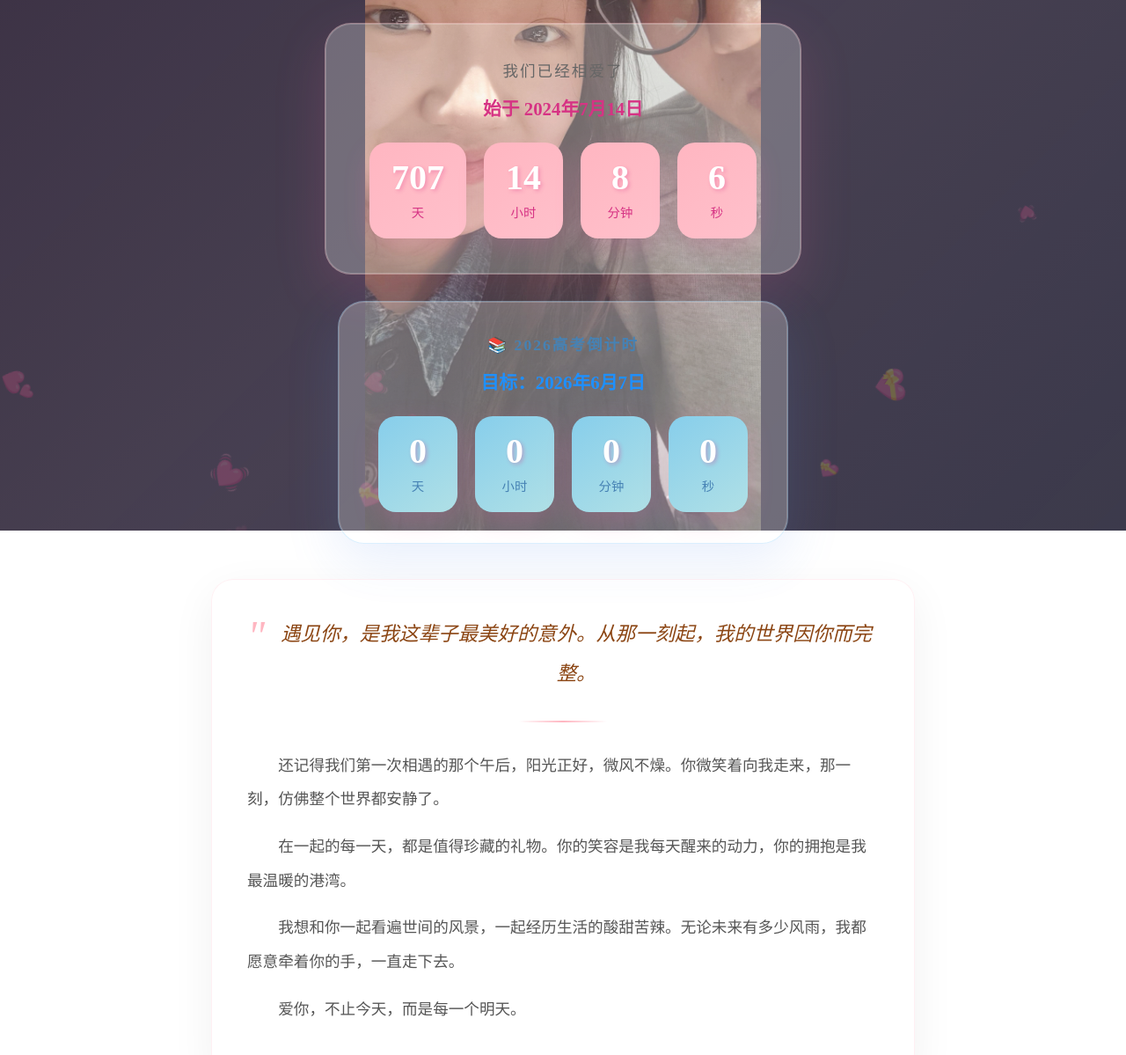
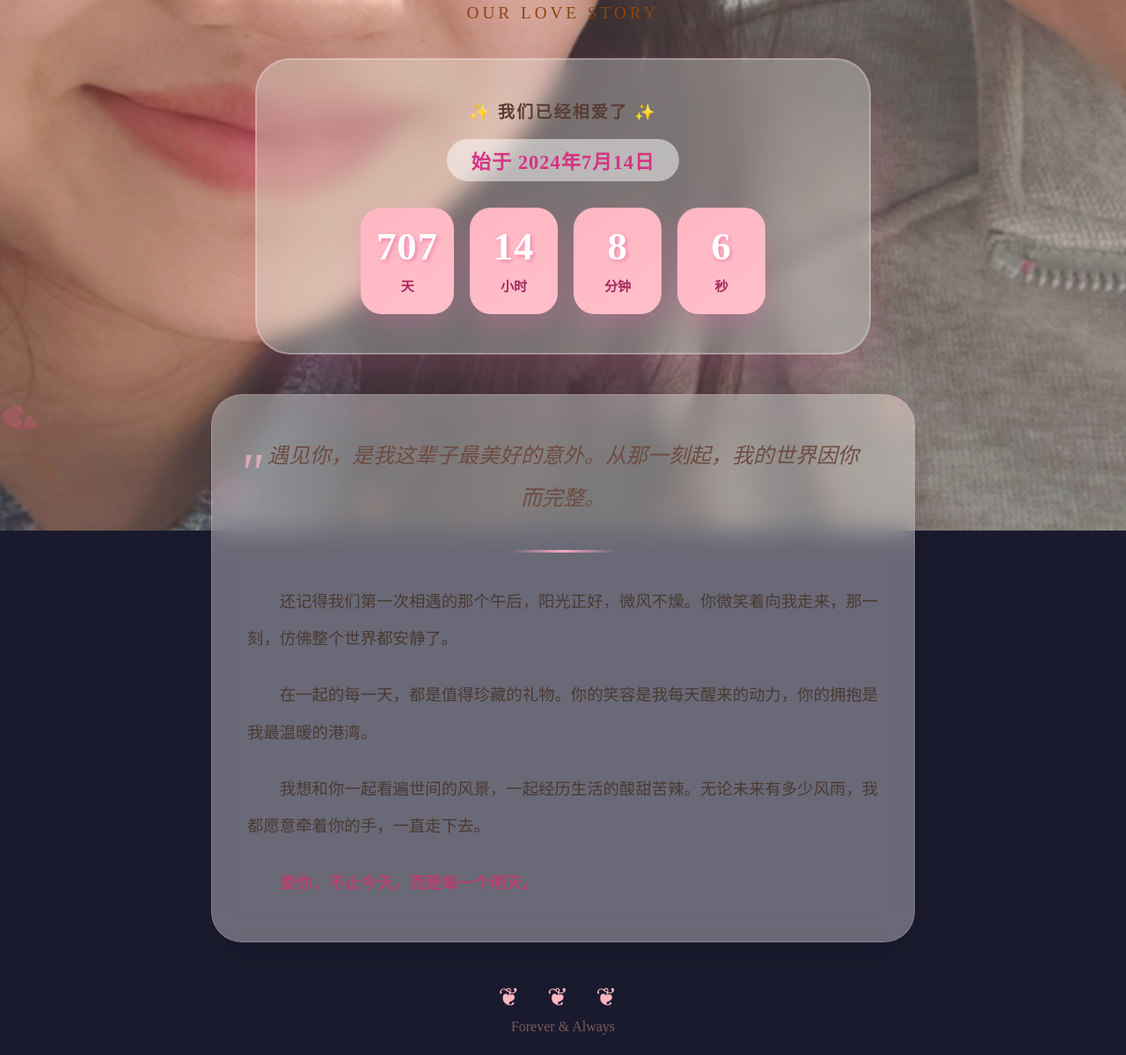
Before and after one commit to JueLiea/myLove, a plain HTML site: page index.html in a window 1280 px wide. Shown: the part 197-1396 px from the top of the page at 88% size. Drawn offline with Linux system fonts and the light colour scheme.

Commit message:
Update index.html

````diff
--- a/index.html
+++ b/index.html
@@ -1,8 +1,10 @@
+以下是移除高考倒计时相关代码后的HTML文件。页面保留了恋爱计时器、飘浮心形动画和背景图文，整体风格温馨浪漫。
+```html
 <!DOCTYPE html>
 <html lang="zh-CN">
 <head>
     <meta charset="UTF-8">
-    <meta name="viewport" content="width=device-width, initial-scale=1.0">
+    <meta name="viewport" content="width=device-width, initial-scale=1.0, maximum-scale=1.0, user-scalable=yes, viewport-fit=cover">
     <title>我们的恋爱时光</title>
     <link href="https://fonts.googleapis.com/css2?family=Noto+Serif+SC:wght@400;600;700&family=Dancing+Script:wght@700&display=swap" rel="stylesheet">
     <style>
@@ -17,6 +19,7 @@
             font-family: 'Noto Serif SC', serif;
             overflow-x: hidden;
             position: relative;
+            background-color: #1a1a2e; /* 与背景图颜色呼应 */
         }
 
         /* 背景图片层 */
@@ -27,25 +30,26 @@
             width: 100%;
             height: 100%;
             background-image: url('1_compressed.jpg');
-            background-size: contain;
+            background-size: cover;          /* 改为cover让图片更饱满，同时保留居中 */
             background-position: center;
             background-repeat: no-repeat;
             background-color: #1a1a2e;
             z-index: -2;
         }
 
-        /* 遮罩层 - 让文字更清晰 */
+        /* 遮罩层 - 让文字更清晰柔和 */
         .overlay {
             position: fixed;
             top: 0;
             left: 0;
             width: 100%;
             height: 100%;
-            background: linear-gradient(135deg, rgba(255,182,193,0.15) 0%, rgba(255,218,225,0.2) 50%, rgba(255,240,245,0.15) 100%);
+            background: linear-gradient(135deg, rgba(255,182,193,0.1) 0%, rgba(255,218,225,0.15) 50%, rgba(255,240,245,0.1) 100%);
+            backdrop-filter: blur(1px);       /* 极轻微模糊，突出文字 */
             z-index: -1;
         }
 
-        /* 飘浮的心形动画 */
+        /* 飘浮的心形动画容器 */
         .hearts-container {
             position: fixed;
             top: 0;
@@ -62,6 +66,7 @@
             color: rgba(255, 105, 180, 0.4);
             font-size: 20px;
             animation: float-up 15s infinite ease-in;
+            will-change: transform, opacity;
         }
 
         @keyframes float-up {
@@ -101,9 +106,9 @@
 
         .couple-names {
             font-family: 'Dancing Script', cursive;
-            font-size: clamp(2rem, 6vw, 5rem);
+            font-size: clamp(2.2rem, 7vw, 5.5rem);
             color: #d63384;
-            text-shadow: 2px 2px 4px rgba(255,255,255,0.8), 0 0 30px rgba(255,105,180,0.5);
+            text-shadow: 2px 2px 4px rgba(255,255,255,0.9), 0 0 30px rgba(255,105,180,0.5);
             margin-bottom: 10px;
             animation: heartbeat 2s ease-in-out infinite;
             white-space: nowrap;
@@ -118,177 +123,188 @@
         .subtitle {
             font-size: 1.2rem;
             color: #8b4513;
-            letter-spacing: 3px;
+            letter-spacing: 4px;
+            font-weight: 500;
         }
 
-        /* 计时器卡片 */
+        /* 恋爱计时器卡片 */
         .timer-card {
-            background: rgba(255, 255, 255, 0.25);
-            border-radius: 30px;
-            padding: 40px 50px;
-            box-shadow: 0 20px 60px rgba(255,105,180,0.15), inset 0 0 0 1px rgba(255,255,255,0.2);
-            margin-bottom: 30px;
+            background: rgba(255, 255, 255, 0.3);
+            backdrop-filter: blur(12px);
+            -webkit-backdrop-filter: blur(12px);
+            border-radius: 40px;
+            padding: 45px 50px;
+            box-shadow: 0 25px 60px rgba(255,105,180,0.2), inset 0 0 0 1px rgba(255,255,255,0.3);
+            margin-bottom: 35px;
             border: 1px solid rgba(255,182,193,0.3);
+            max-width: 700px;
+            width: 100%;
+            transition: transform 0.3s ease;
         }
 
-        /* 高考倒计时卡片 - 蓝色系 */
-        .exam-card {
-            background: rgba(255, 255, 255, 0.25);
-            border-radius: 30px;
-            padding: 35px 45px;
-            box-shadow: 0 20px 60px rgba(100,149,237,0.15), inset 0 0 0 1px rgba(255,255,255,0.2);
-            margin-bottom: 40px;
-            border: 1px solid rgba(135,206,250,0.3);
-        }
-
-        .exam-card .timer-label {
-            color: #4682b4;
-            font-weight: 600;
-        }
-
-        .exam-card .start-date {
-            color: #1e90ff;
-        }
-
-        .exam-card .time-unit {
-            background: linear-gradient(145deg, #87ceeb, #b0e0e6);
-        }
-
-        .exam-card .time-text {
-            color: #4682b4;
+        .timer-card:hover {
+            transform: translateY(-5px);
         }
 
         .timer-label {
-            font-size: 1.1rem;
-            color: #666;
-            margin-bottom: 15px;
+            font-size: 1.2rem;
+            color: #5a3e36;
+            margin-bottom: 18px;
             letter-spacing: 2px;
+            font-weight: 600;
             white-space: nowrap;
-            word-break: keep-all;
         }
 
         .start-date {
-            font-size: 1.3rem;
+            font-size: 1.4rem;
             color: #d63384;
-            margin-bottom: 25px;
-            font-weight: 600;
+            margin-bottom: 30px;
+            font-weight: 700;
+            background: rgba(255,255,255,0.5);
+            display: inline-block;
+            padding: 8px 28px;
+            border-radius: 40px;
+            letter-spacing: 1px;
             white-space: nowrap;
-            word-break: keep-all;
         }
 
         .timer-display {
             display: flex;
-            gap: 20px;
+            gap: 18px;
             justify-content: center;
             flex-wrap: wrap;
+            align-items: center;
         }
 
         .time-unit {
             background: linear-gradient(145deg, #ffb6c1, #ffc0cb);
-            border-radius: 20px;
-            padding: 20px 25px;
-            min-width: 90px;
-            box-shadow: 0 10px 30px rgba(255,105,180,0.2);
+            border-radius: 24px;
+            padding: 22px 18px;
+            min-width: 100px;
+            box-shadow: 0 12px 28px rgba(255,105,180,0.25);
             flex-shrink: 0;
+            transition: all 0.2s;
+        }
+
+        .time-unit:hover {
+            background: linear-gradient(145deg, #ff9eb5, #ffb3c6);
+            box-shadow: 0 15px 32px rgba(255,105,180,0.35);
         }
 
         .time-number {
-            font-size: 2.5rem;
+            font-size: 2.8rem;
             font-weight: 700;
             color: #fff;
-            text-shadow: 2px 2px 4px rgba(214,51,132,0.3);
+            text-shadow: 2px 2px 4px rgba(214,51,132,0.4);
             display: block;
             line-height: 1;
+            letter-spacing: 1px;
         }
 
         .time-text {
-            font-size: 0.9rem;
-            color: #d63384;
-            margin-top: 8px;
+            font-size: 0.95rem;
+            color: #a52a5e;
+            margin-top: 10px;
             display: block;
+            font-weight: 600;
             white-space: nowrap;
-            word-break: keep-all;
         }
 
         /* 内容区 */
         .content-section {
             max-width: 800px;
-            background: rgba(255, 255, 255, 0.3);
-            border-radius: 25px;
-            padding: 40px;
-            box-shadow: 0 15px 50px rgba(0,0,0,0.06);
-            border: 1px solid rgba(255,182,193,0.2);
+            width: 100%;
+            background: rgba(255, 255, 255, 0.35);
+            backdrop-filter: blur(14px);
+            -webkit-backdrop-filter: blur(14px);
+            border-radius: 35px;
+            padding: 45px 40px;
+            box-shadow: 0 20px 55px rgba(0,0,0,0.08);
+            border: 1px solid rgba(255,182,193,0.25);
+            margin-top: 10px;
         }
 
         .love-quote {
-            font-size: 1.4rem;
-            color: #8b4513;
+            font-size: 1.5rem;
+            color: #6d4c41;
             line-height: 2;
             margin-bottom: 30px;
             font-style: italic;
+            font-weight: 500;
+            position: relative;
+            padding: 0 15px;
         }
 
         .love-quote::before {
             content: '"';
-            font-size: 3rem;
+            font-size: 4rem;
             color: #ffb6c1;
-            float: left;
-            margin-right: 10px;
-            line-height: 1;
+            position: absolute;
+            left: -10px;
+            top: -20px;
+            opacity: 0.7;
         }
 
         .divider {
-            width: 100px;
-            height: 2px;
-            background: linear-gradient(90deg, transparent, #ffb6c1, transparent);
-            margin: 30px auto;
+            width: 120px;
+            height: 3px;
+            background: linear-gradient(90deg, transparent, #f8a5c2, transparent);
+            margin: 35px auto;
+            border-radius: 2px;
         }
 
         .love-message {
-            font-size: 1.1rem;
-            color: #555;
-            line-height: 2.2;
+            font-size: 1.15rem;
+            color: #4a3a32;
+            line-height: 2.3;
             text-align: left;
         }
 
         .love-message p {
-            margin-bottom: 15px;
+            margin-bottom: 22px;
             text-indent: 2em;
+        }
+
+        .love-message p:last-child {
+            margin-bottom: 0;
+            font-weight: 600;
+            color: #b3416b;
         }
 
         /* 底部 */
         .footer {
-            margin-top: 40px;
-            color: #888;
-            font-size: 0.9rem;
+            margin-top: 45px;
+            color: #7a5a5a;
+            font-size: 1rem;
+            font-weight: 500;
         }
 
         .heart-divider {
             color: #ffb6c1;
-            font-size: 1.5rem;
-            letter-spacing: 10px;
+            font-size: 1.8rem;
+            letter-spacing: 12px;
+            margin-bottom: 8px;
         }
 
-        /* 响应式 */
+        /* 响应式设计 */
         @media (max-width: 768px) {
-            .timer-card, .exam-card {
-                padding: 25px 15px;
+            .timer-card {
+                padding: 30px 15px;
                 width: 95%;
-                max-width: 400px;
             }
 
             .timer-display {
-                gap: 10px;
+                gap: 12px;
             }
 
             .time-unit {
-                padding: 12px 10px;
-                min-width: 65px;
-                border-radius: 15px;
+                padding: 14px 8px;
+                min-width: 75px;
+                border-radius: 18px;
             }
 
             .time-number {
-                font-size: 1.8rem;
+                font-size: 2rem;
             }
 
             .time-text {
@@ -296,44 +312,36 @@
             }
 
             .content-section {
-                padding: 20px;
+                padding: 25px 20px;
                 width: 95%;
             }
 
             .couple-names {
-                font-size: clamp(1.8rem, 6vw, 3rem);
+                font-size: clamp(2rem, 8vw, 3.5rem);
             }
 
             .start-date {
-                font-size: 1.1rem;
+                font-size: 1.2rem;
+                padding: 6px 20px;
+            }
+
+            .love-quote {
+                font-size: 1.3rem;
             }
         }
 
-        @media (max-width: 380px) {
+        @media (max-width: 400px) {
             .time-unit {
-                padding: 10px 8px;
-                min-width: 58px;
+                padding: 10px 6px;
+                min-width: 65px;
             }
 
             .time-number {
-                font-size: 1.5rem;
-            }
-
-            .time-text {
-                font-size: 0.75rem;
+                font-size: 1.7rem;
             }
 
             .timer-display {
                 gap: 8px;
-            }
-
-            .timer-label {
-                font-size: 0.95rem;
-                letter-spacing: 1px;
-            }
-
-            .start-date {
-                font-size: 1rem;
             }
         }
     </style>
@@ -343,19 +351,19 @@
     <div class="bg-image"></div>
     <div class="overlay"></div>
 
-    <!-- 飘浮的心形 -->
+    <!-- 飘浮的心形容器 -->
     <div class="hearts-container" id="heartsContainer"></div>
 
     <div class="container">
-        <!-- 标题 -->
+        <!-- 标题区域 -->
         <div class="header">
             <h1 class="couple-names">❤ 马冬阳 & 樊小瑜 ❤</h1>
             <p class="subtitle">OUR LOVE STORY</p>
         </div>
 
-        <!-- 恋爱计时器 -->
+        <!-- 恋爱计时器卡片 -->
         <div class="timer-card">
-            <div class="timer-label">我们已经相爱了</div>
+            <div class="timer-label">✨ 我们已经相爱了 ✨</div>
             <div class="start-date">始于 2024年7月14日</div>
             <div class="timer-display">
                 <div class="time-unit">
@@ -377,31 +385,7 @@
             </div>
         </div>
 
-        <!-- 高考倒计时 -->
-        <div class="exam-card">
-            <div class="timer-label">📚 2026高考倒计时</div>
-            <div class="start-date">目标：2026年6月7日</div>
-            <div class="timer-display">
-                <div class="time-unit">
-                    <span class="time-number" id="examDays">0</span>
-                    <span class="time-text">天</span>
-                </div>
-                <div class="time-unit">
-                    <span class="time-number" id="examHours">0</span>
-                    <span class="time-text">小时</span>
-                </div>
-                <div class="time-unit">
-                    <span class="time-number" id="examMinutes">0</span>
-                    <span class="time-text">分钟</span>
-                </div>
-                <div class="time-unit">
-                    <span class="time-number" id="examSeconds">0</span>
-                    <span class="time-text">秒</span>
-                </div>
-            </div>
-        </div>
-
-        <!-- 内容 -->
+        <!-- 情感内容区 -->
         <div class="content-section">
             <div class="love-quote">
                 遇见你，是我这辈子最美好的意外。从那一刻起，我的世界因你而完整。
@@ -428,16 +412,22 @@
     </div>
 
     <script>
-        // 恋爱开始日期 - 请修改为你图片上的日期
+        // 恋爱开始日期 (请根据实际纪念日确认)
         const startDate = new Date('2024-07-14T00:00:00');
-
-        // 2026高考日期（6月7日）
-        const examDate = new Date('2026-06-07T09:00:00');
 
         // 更新恋爱计时器
         function updateLoveTimer() {
             const now = new Date();
             const diff = now - startDate;
+
+            // 防止时间差为负数（理论上不会）
+            if (diff < 0) {
+                document.getElementById('days').textContent = '0';
+                document.getElementById('hours').textContent = '0';
+                document.getElementById('minutes').textContent = '0';
+                document.getElementById('seconds').textContent = '0';
+                return;
+            }
 
             const days = Math.floor(diff / (1000 * 60 * 60 * 24));
             const hours = Math.floor((diff % (1000 * 60 * 60 * 24)) / (1000 * 60 * 60));
@@ -450,50 +440,27 @@
             document.getElementById('seconds').textContent = seconds;
         }
 
-        // 更新高考倒计时
-        function updateExamTimer() {
-            const now = new Date();
-            const diff = examDate - now;
+        // 立即执行并每秒更新恋爱计时
+        updateLoveTimer();
+        setInterval(updateLoveTimer, 1000);
 
-            if (diff > 0) {
-                const days = Math.floor(diff / (1000 * 60 * 60 * 24));
-                const hours = Math.floor((diff % (1000 * 60 * 60 * 24)) / (1000 * 60 * 60));
-                const minutes = Math.floor((diff % (1000 * 60 * 60)) / (1000 * 60));
-                const seconds = Math.floor((diff % (1000 * 60)) / 1000);
-
-                document.getElementById('examDays').textContent = days;
-                document.getElementById('examHours').textContent = hours;
-                document.getElementById('examMinutes').textContent = minutes;
-                document.getElementById('examSeconds').textContent = seconds;
-            } else {
-                document.getElementById('examDays').textContent = 0;
-                document.getElementById('examHours').textContent = 0;
-                document.getElementById('examMinutes').textContent = 0;
-                document.getElementById('examSeconds').textContent = 0;
-            }
-        }
-
-        // 每秒更新
-        setInterval(() => {
-            updateLoveTimer();
-            updateExamTimer();
-        }, 1000);
-        updateLoveTimer();
-        updateExamTimer();
-
-        // 生成飘浮的心形
+        // 生成飘浮的心形 (动态增添浪漫氛围)
         function createFloatingHearts() {
             const container = document.getElementById('heartsContainer');
+            if (!container) return;
             const hearts = ['❤', '💕', '💖', '💗', '💓', '💝'];
 
-            for (let i = 0; i < 20; i++) {
+            // 清除可能已存在的心形，避免重复（可选）
+            container.innerHTML = '';
+
+            for (let i = 0; i < 22; i++) {
                 const heart = document.createElement('div');
                 heart.className = 'floating-heart';
                 heart.textContent = hearts[Math.floor(Math.random() * hearts.length)];
                 heart.style.left = Math.random() * 100 + '%';
                 heart.style.animationDelay = Math.random() * 15 + 's';
-                heart.style.animationDuration = (10 + Math.random() * 10) + 's';
-                heart.style.fontSize = (15 + Math.random() * 20) + 'px';
+                heart.style.animationDuration = (11 + Math.random() * 12) + 's';
+                heart.style.fontSize = (16 + Math.random() * 22) + 'px';
                 container.appendChild(heart);
             }
         }
@@ -502,3 +469,4 @@
     </script>
 </body>
 </html>
+```
````
